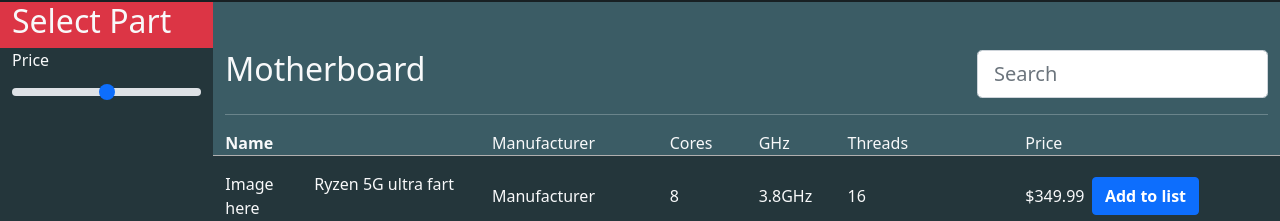
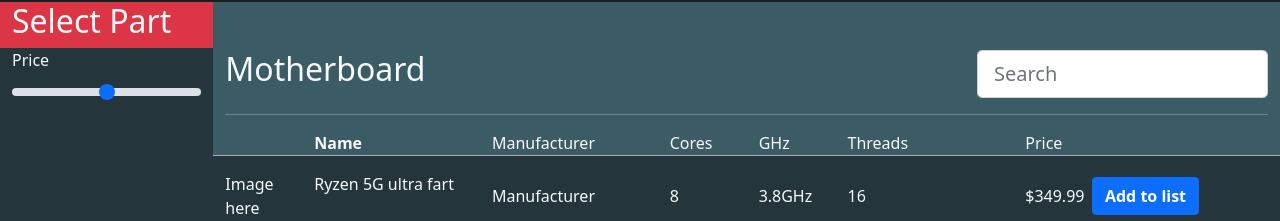
Before and after one commit to PlasmaWreck/PCPrometheus, an Angular app: page /ComputerBuilding in a window 1280 px wide. Shown: the part 255-476 px from the top of the page. Built offline with nearby package versions, Linux system fonts and the light colour scheme.

Commit message:
Put the name tag right over the name of product

```diff
--- a/src/app/pages/computer-building/computer-building.component.html
+++ b/src/app/pages/computer-building/computer-building.component.html
@@ -52,7 +52,14 @@
 
                 <div class="col-12">
                     <div class="row">
-                        <div class="spec_title col-3"><b>Name</b></div>
+                        <div class="spec_title col-3">
+                            <div class="row">
+                                <div class="col-4"></div>
+                            <div class="col-8">
+                                <b>Name</b>
+                            </div>
+                            </div>
+                        </div>
                         <div class="spec_title col-2">Manufacturer</div>
                         <div class="spec_title col-1">Cores</div>
                         <div class="spec_title col-1">GHz</div>
```
